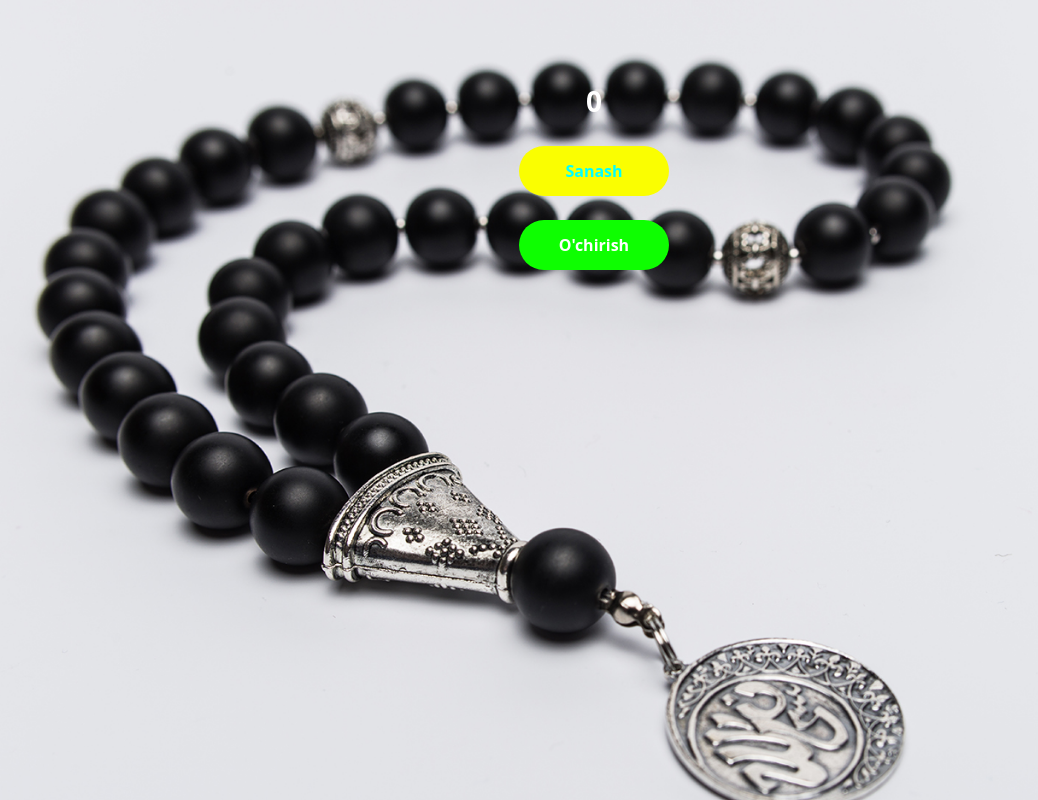
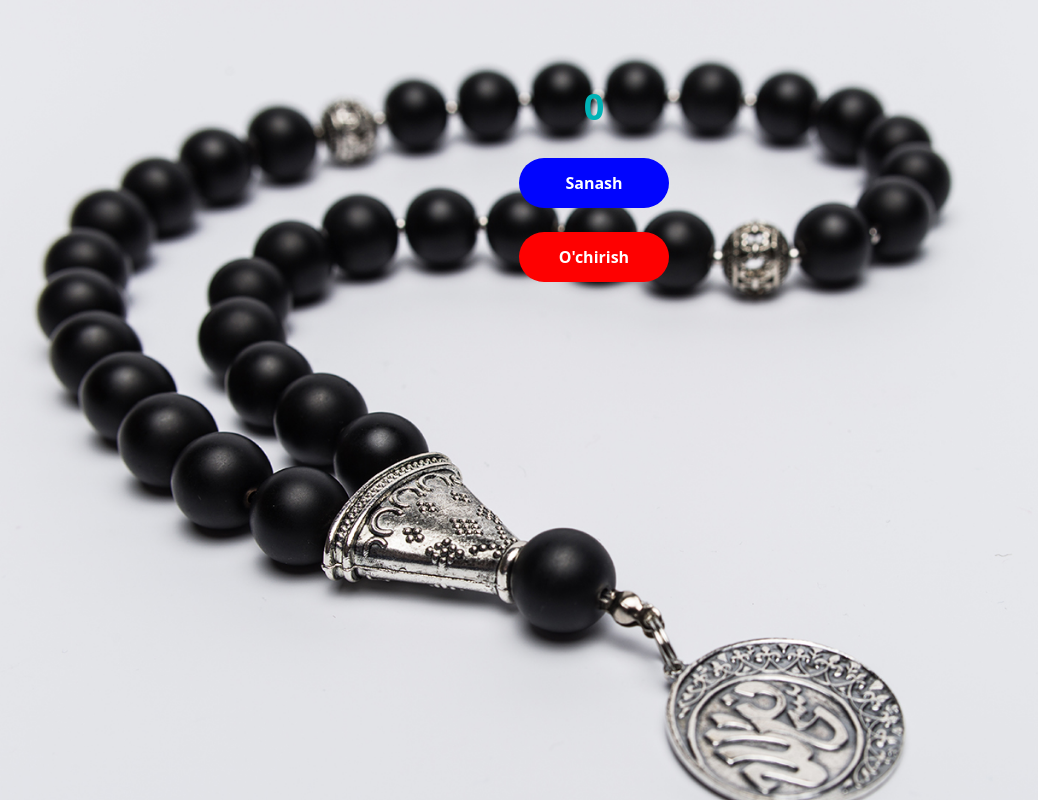
Before and after one commit to doniyorjaloliddinov/tasbeh, a plain HTML site: page index.html in a window 1280 px wide. Shown: the whole page, without its empty margins (46-1084 px from the left). Drawn offline with Linux system fonts and the light colour scheme.

Commit message:
change colors design

```diff
--- a/css/main.css
+++ b/css/main.css
@@ -10,9 +10,9 @@ body {
 }
 
 .count {
-    color: rgb(255, 255, 255);
+    color: rgb(0, 179, 182);
     font-weight: bold;
-    font-size: 28px;
+    font-size: 36px;
 }
 
 .all-btn {
@@ -25,15 +25,15 @@ body {
 }
 
 .click-btn {
-    background-color: rgb(250, 254, 1);
-    color: rgb(0, 255, 255);
+    background-color: rgb(1, 5, 254);
+    color: rgb(255, 255, 255);
 }
 
 .clear-btn {
-    background-color: rgb(14, 254, 1);
+    background-color: rgb(254, 1, 1);
 }
 
 .ready-answer {
     color: rgb(13, 0, 255);
-    font-size: 28px;
+    font-size: 32px;
 }
--- a/index.html
+++ b/index.html
@@ -5,8 +5,8 @@
     <meta charset="UTF-8">
     <meta http-equiv="X-UA-Compatible" content="IE=edge">
     <meta name="viewport" content="width=device-width, initial-scale=1.0">
-    <title>Tasbeh</title>
-    <link rel="icon" href="" type="">
+    <title>Namozdan keyingi zikrlar</title>
+    <link rel="icon" href="./img/logo.gif" type="image/gif">
     <link rel="stylesheet" href="./bootstrap/css/bootstrap.css">
     <link rel="stylesheet" href="./css/normalize.css">
     <link rel="stylesheet" href="./css/main.css">
```
Also changed, not shown: img/logo.gif (added), img/logo2.jpg (added).
